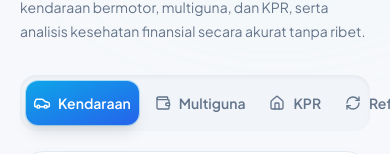
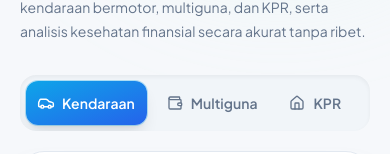
Before and after one commit to ciptabellamy/Kalkulaku, a React (Vite) app: page / in a window 390 px wide. Shown: the part 651-805 px from the top of the page. Built offline with nearby package versions, Linux system fonts and the light colour scheme; no server answers.

Commit message:
Update TabBar.tsx

```diff
--- a/src/components/TabBar.tsx
+++ b/src/components/TabBar.tsx
@@ -12,7 +12,7 @@ export default function TabBar({ active, onChange }: TabBarProps) {
   const activeConfig = getActiveConfig(active);
 
   return (
-    <div className="flex gap-2 rounded-2xl bg-slate-100 p-1.5 shadow-inner sm:gap-2.5">
+    <div className="flex gap-2 overflow-x-auto rounded-2xl bg-slate-100 p-1.5 shadow-inner [scrollbar-width:none] sm:gap-2.5 [&::-webkit-scrollbar]:hidden">
       {TAB_CONFIGS.map((tab) => {
         const Icon = tab.icon;
         const isActive = tab.id === active;
@@ -21,7 +21,7 @@ export default function TabBar({ active, onChange }: TabBarProps) {
             key={tab.id}
             onClick={() => onChange(tab.id)}
             className={[
-              "group relative flex flex-1 items-center justify-center gap-2 rounded-xl px-2 py-3 text-sm font-semibold transition-all duration-300 sm:px-4 sm:text-base",
+              "group relative flex min-w-fit flex-1 items-center justify-center gap-2 rounded-xl px-3 py-3 text-sm font-semibold transition-all duration-300 sm:px-4 sm:text-base",
               isActive
                 ? `bg-gradient-to-br ${activeConfig.accentFrom} ${activeConfig.accentTo} text-white shadow-lg ring-1 ${activeConfig.accentRing}`
                 : "text-slate-500 hover:bg-white hover:text-slate-700",
```
